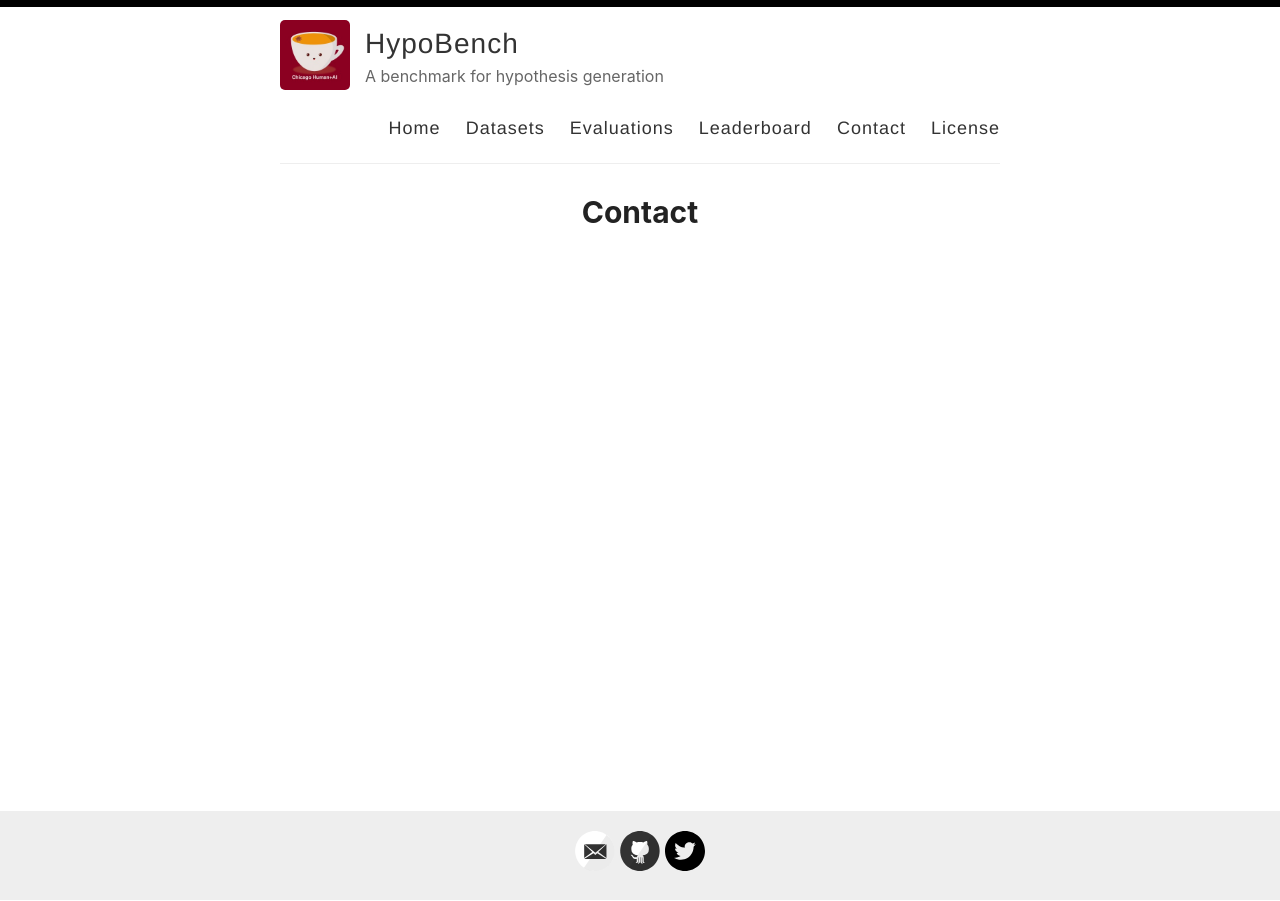
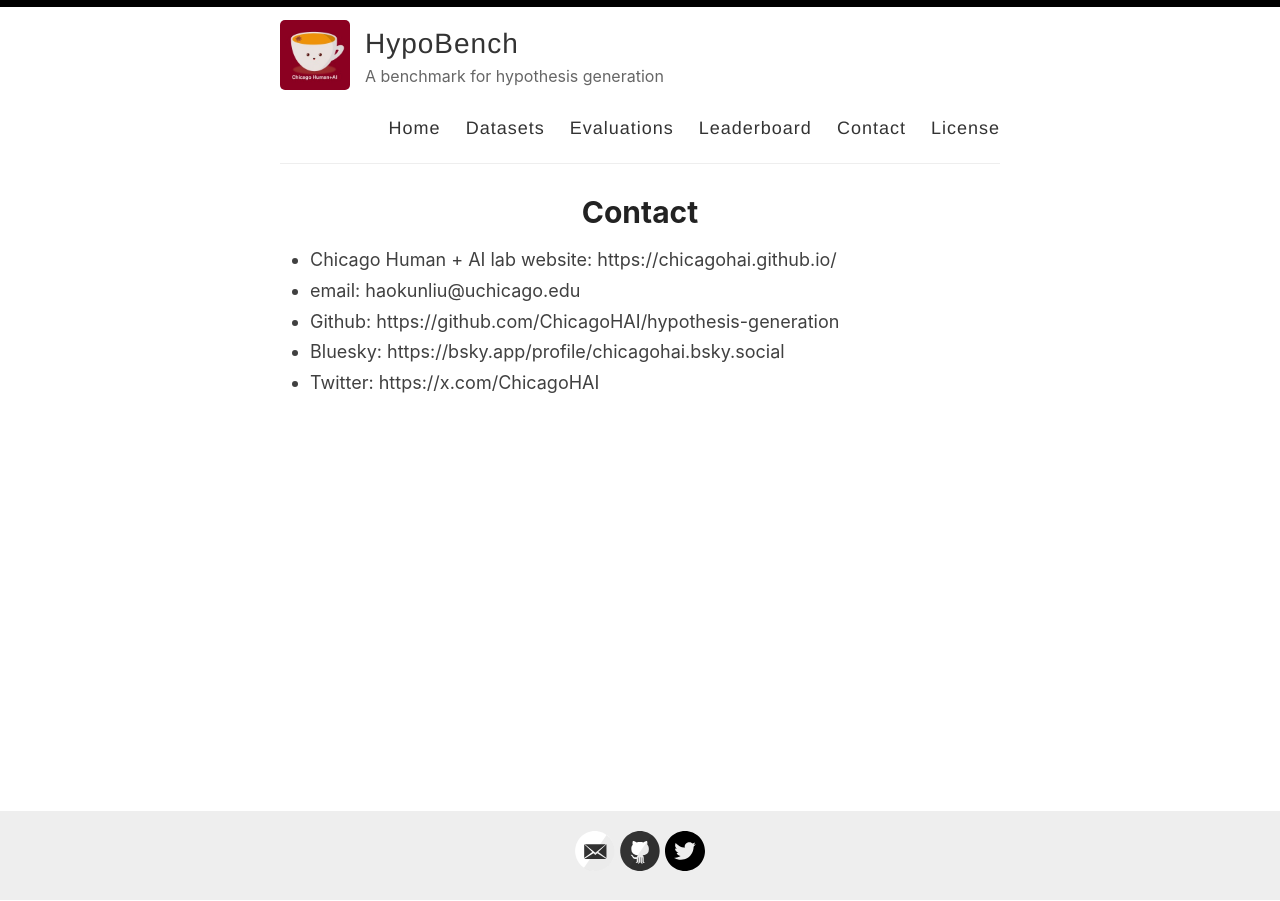
Before and after one commit to ChicagoHAI/HypoBench, a Jekyll site: the page built from _pages/contact.md, in a window 1280 px wide. Built offline with Jekyll 4.4.1, drawn with Linux system fonts in a browser that asks for light colours.

Commit message:
update contact

```diff
--- a/_pages/contact.md
+++ b/_pages/contact.md
@@ -3,3 +3,9 @@
 title: Contact
 permalink: /contact/
 ---
+
+- Chicago Human + AI lab website: https://chicagohai.github.io/
+- email: haokunliu@uchicago.edu
+- Github: https://github.com/ChicagoHAI/hypothesis-generation
+- Bluesky: https://bsky.app/profile/chicagohai.bsky.social
+- Twitter: https://x.com/ChicagoHAI
```
